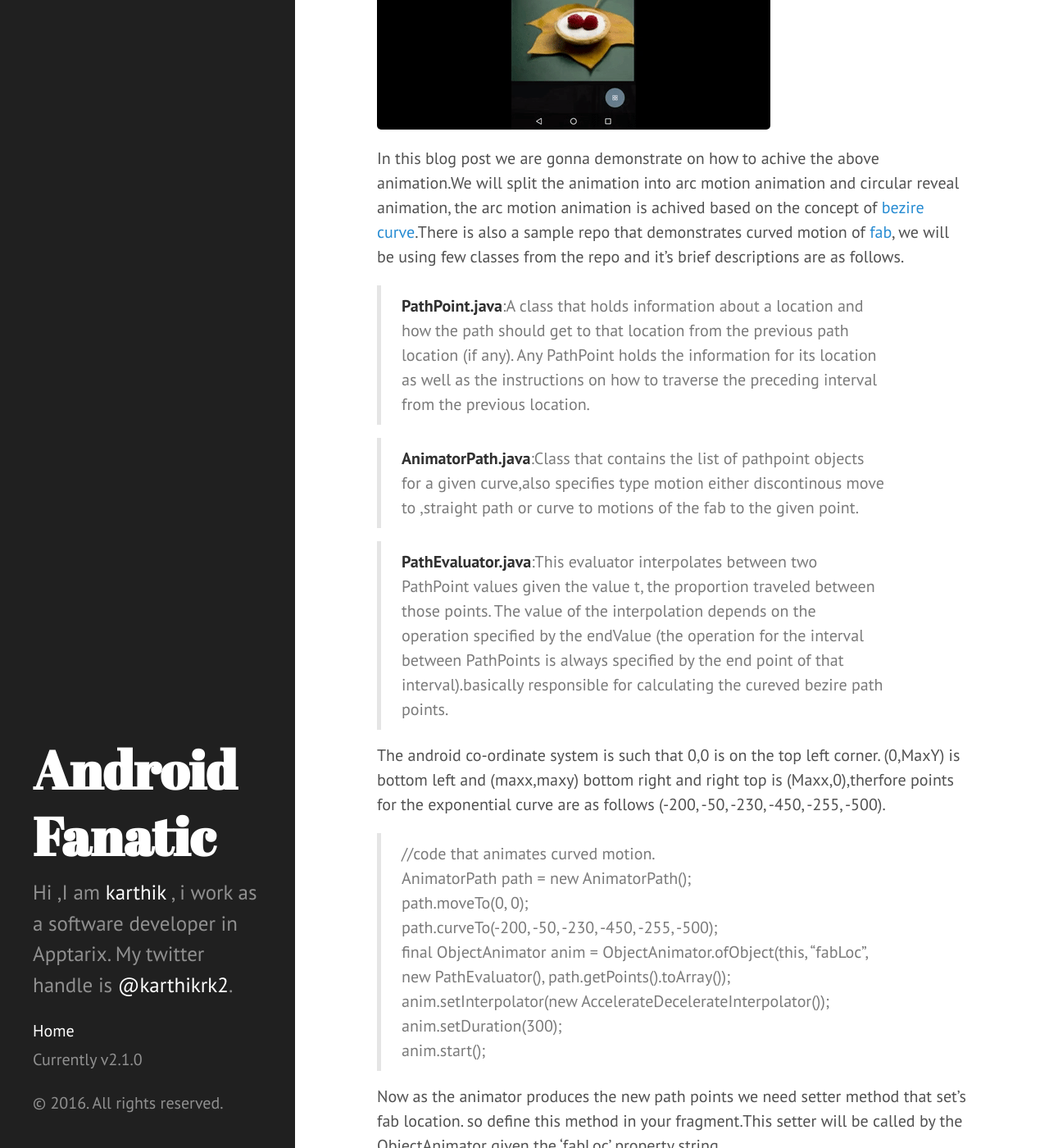
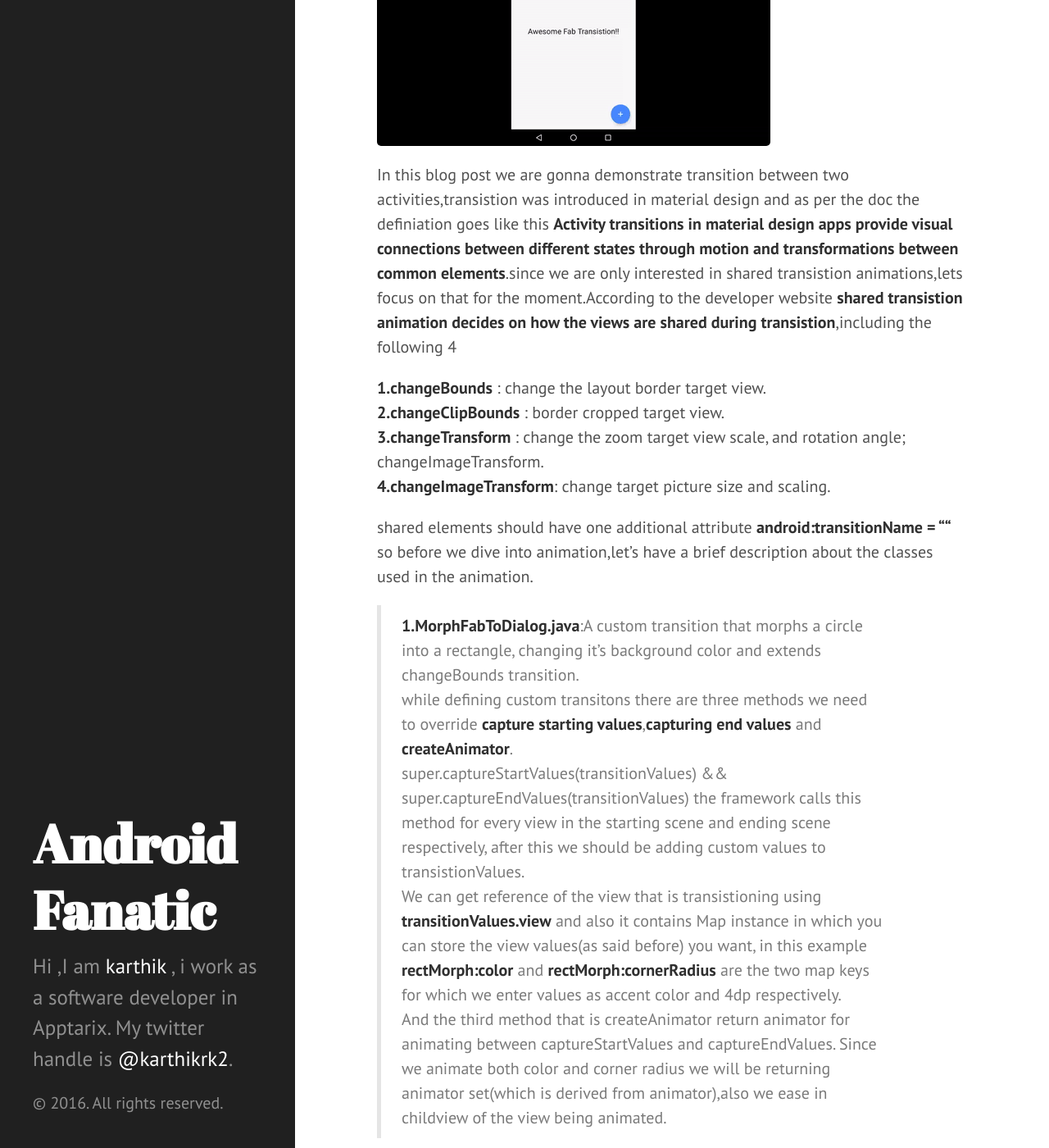
Before and after one commit to NULLPointerGuy/NULLPointerGuy.github.io, a Jekyll site: the page built from blog/index.html, in a window 1280 px wide and 1400 px high, scrolled down 322 px. Shown: the whole window at 82% size. Built offline with Jekyll 4.4.1, drawn with Linux system fonts in a browser that asks for light colours; Markdown is read by kramdown in place of the engine named in the settings; some of the changed text lies outside the part shown.

Commit message:
Posts added and modified

```diff
--- a/_includes/sidebar.html
+++ b/_includes/sidebar.html
@@ -10,7 +10,6 @@
     </div>
 
     <nav class="sidebar-nav">
-      <a class="sidebar-nav-item{% if page.url == site.baseurl %} active{% endif %}" href="{{ site.baseurl }}">Home</a>
 
       {% comment %}
         The code below dynamically generates a sidebar nav of pages with
@@ -26,8 +25,6 @@
         {% endif %}
       {% endfor %}
 
-
-      <span class="sidebar-nav-item">Currently v{{ site.version }}</span>
     </nav>
 
     <p>&copy; {{ site.time | date: '%Y' }}. All rights reserved.</p>
--- a/_posts/2016-01-18-Animations using FAB.md
+++ b/_posts/2016-01-18-Animations using FAB.md
@@ -1,9 +1,11 @@
 ---
 layout: post
-title: Animations using Floating Action Button.
+title: Curved animation of FAB
 ---
 
-**FAB Animations Part1:**<br/>
+**FAB Animations Part 1:**<br/>
+
+
 ![ScreenShot](../img/Blog/fab1.gif)
 
 
@@ -54,4 +56,6 @@
 
 Find out more in detail by [visiting the project on GitHub](https://github.com/callmekarthik/AnimationsDemo).
 
+Also do check this old but awesome blog post about curve motion by [Chet Haase](http://graphics-geek.blogspot.com.es/2012/01/curved-motion-in-android.html).
+
 **Note**:this kind of fab animation will be useful when you want to animate the fab in the fragment or maybe inside one single activity without transitions,in case of the activity transition animation please follow my next blog post where we can achive it using transitions by moving from one activity to another.
--- /dev/null
+++ b/_posts/2016-01-19-Animations using FAB.md
@@ -0,0 +1,69 @@
+---
+layout: post
+title: FAB to dialog transistion and vice versa.
+---
+
+**FAB Animations Part 2:**<br/>
+
+
+![ScreenShot](../img/Blog/fab2.gif)
+
+
+In this blog post we are gonna demonstrate transition between two activities,transistion was introduced in material design and as per the doc the definiation goes like this **Activity transitions in material design apps provide visual connections between different states through motion and transformations between common elements**.since we are only interested in shared transistion animations,lets focus on that for the moment.According to the developer website **shared transistion animation decides on how the views are shared during transistion**,including the following 4
+
+**1.changeBounds** : change the layout border target view. <br/>
+**2.changeClipBounds** : border cropped target view. <br/>
+**3.changeTransform** : change the zoom target view scale, and rotation angle; changeImageTransform. <br/>
+**4.changeImageTransform**: change target picture size and scaling.<br/>
+
+shared elements should have one additional attribute  **android:transitionName = ""**
+so before we dive into animation,let's have a brief description about the classes used in the animation.
+
+>**1.MorphFabToDialog.java**:A custom transition that morphs a circle into a rectangle, changing it's background color and extends changeBounds transition.<br/>
+while defining custom transitons there are three methods we need to override **capture starting values**,**capturing end values** and **createAnimator**.<br/>
+super.captureStartValues(transitionValues) && super.captureEndValues(transitionValues) the framework calls this method for every view in the starting scene and ending scene respectively, after this we should be adding custom values to transistionValues.<br/>
+We can get reference of the view that is transistioning using **transitionValues.view** and also it contains Map instance in which you can store the view values(as said before) you want, in this example **rectMorph:color** and **rectMorph:cornerRadius** are the two map keys for which we enter values as accent color and 4dp respectively.<br/>
+And the third method that is createAnimator return animator for animating between captureStartValues and captureEndValues. Since we animate both color and corner radius we will be returning animator set(which is derived from animator),also we ease in childview of the view being animated.<br/>
+
+**Note**: Here the animatorset uses  playTogether method so that animations are performed simultanously.<br/>
+For more info about the custom transistions visit the official [developer site](http://developer.android.com/training/transitions/custom-transitions.html).
+
+>**2.MorphDialogToFab.java**:A custom transition that morphs a rectangle into a circle and functionality is exactly oposite of the above explained transition.
+
+>**3.MorphDrawable.java**: In both the transitions we use a custom drawables called MorphDrawable, whose functionality is to morph size, shape (via it's corner radius) and color given them as a paramters. This class extends Drawable, basically set the corner alpha and the color in the canvas and draws them during animation.
+
+For more about drawable check the official [developer site](http://developer.android.com/reference/android/graphics/drawable/Drawable.html).
+
+Having described the classes lets check the code.
+
+>Intent intent = new Intent(GoalDashboard.this, CreateGoal.class);<br/>
+ ActivityOptions options = ActivityOptions.makeSceneTransitionAnimation(GoalDashboard.this, fab, getString(R.string.fabtransition));<br/>
+ startActivity(intent ,options.toBundle());
+
+before starting the activity here we defined shared view, also remember to use the same string as that of android:transitionName of fab button.
+
+And in the reciving activity
+
+>ArcMotion arcMotion = new ArcMotion();
+ arcMotion.setMinimumHorizontalAngle(50f);
+ arcMotion.setMinimumVerticalAngle(50f);
+
+set the motion path along with the horizontal and vertical angle's.
+
+
+> Interpolator easeInOut = AnimationUtils.loadInterpolator(this, android.R.interpolator.fast_out_slow_in);
+
+create instance of ease in interpolator and set it in both shared enter transistion and exit transistion, before that MorphFabToDialog and MorphDialogToFab instances and set path as arc motion, don't forget to add setSharedElementEnterTransition() and setSharedElementReturnTransition() for the getWindow() object.
+
+>MorphFabToDialog sharedEnter = new MorphFabToDialog();<br/>
+ sharedEnter.setPathMotion(arcMotion);<br/>
+ sharedEnter.setInterpolator(easeInOut);<br/>
+ MorphDialogToFab sharedReturn = new MorphDialogToFab();<br/>
+ sharedReturn.setPathMotion(arcMotion);<br/>
+ sharedReturn.setInterpolator(easeInOut);<br/>
+ Window window = getWindow();<br/>
+ window.setSharedElementEnterTransition(sharedEnter);<br/>
+ window.setSharedElementReturnTransition(sharedReturn);<br/>
+
+
+ To find out more in detail check this blog [post](http://hujiaweibujidao.github.io/blog/2015/12/13/Fab-and-Dialog-Morphing-Animation/)<br/>
```
Also changed, not shown: blog/public/apple-touch-icon-144-precomposed.png, blog/public/favicon.ico, img/Blog/fab2.gif (added).
